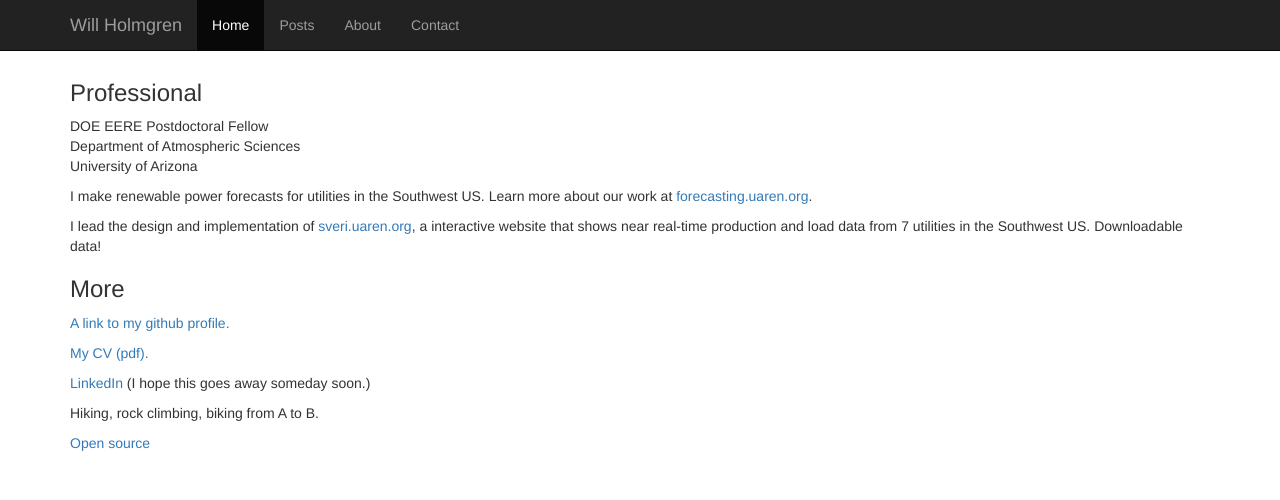
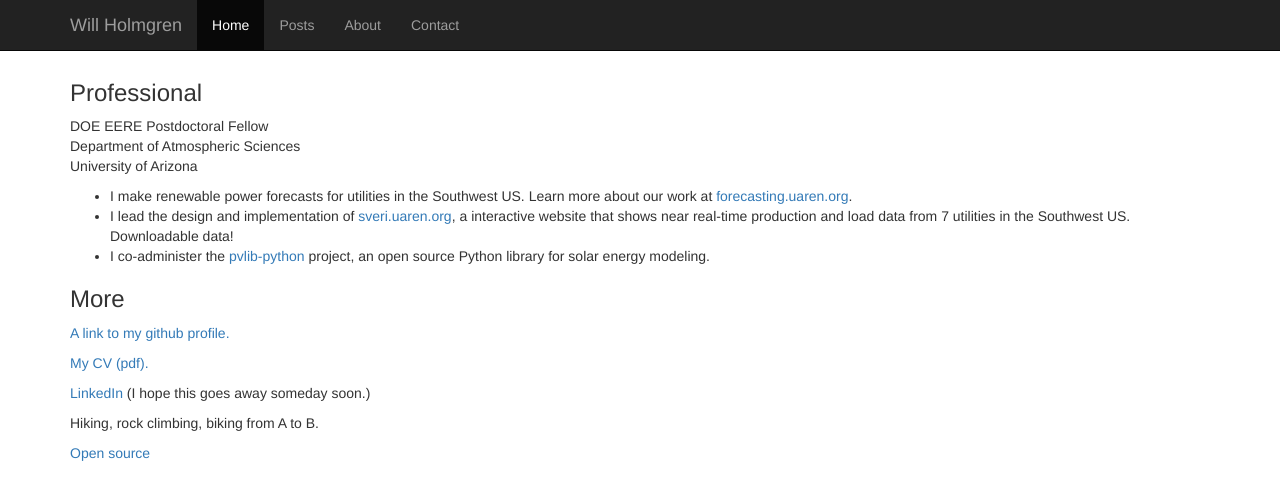
Before and after one commit to wholmgren/wholmgren.github.io, a Jekyll site: the page built from index.md, in a window 1280 px wide. Shown: the top 500 px of the page. Built offline with Jekyll 4.4.1, drawn with Linux system fonts in a browser that asks for light colours; nearby versions of some CDN libraries; Markdown is read by kramdown in place of the engine named in the settings.

Commit message:
Update index.md

```diff
--- a/index.md
+++ b/index.md
@@ -12,13 +12,19 @@ Department of Atmospheric Sciences<br>
 University of Arizona
 </p>
 
-<p>
+<ul>
+<li>
 I make renewable power forecasts for utilities in the Southwest US. Learn more about our work at <a href="https://forecasting.uaren.org">forecasting.uaren.org</a>.
-</p>
+</li>
 
-<p>
+<li>
 I lead the design and implementation of <a href="https://sveri.uaren.org">sveri.uaren.org</a>, a interactive website that shows near real-time production and load data from 7 utilities in the Southwest US. Downloadable data!
-</p>
+</li>
+
+<li>
+I co-administer the <a href="https://github.com/pvlib/pvlib-python">pvlib-python</a> project, an open source Python library for solar energy modeling.
+</li>
+</ul>
 
 
 <h3>
```
